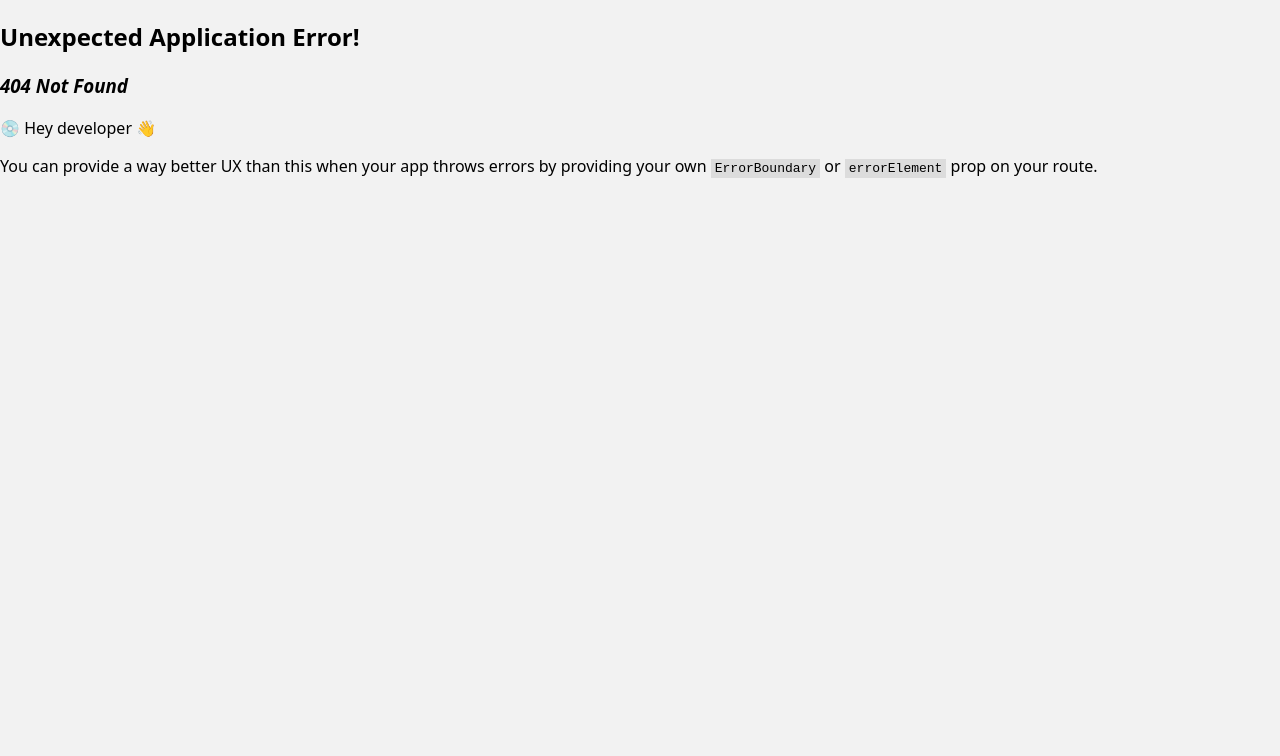
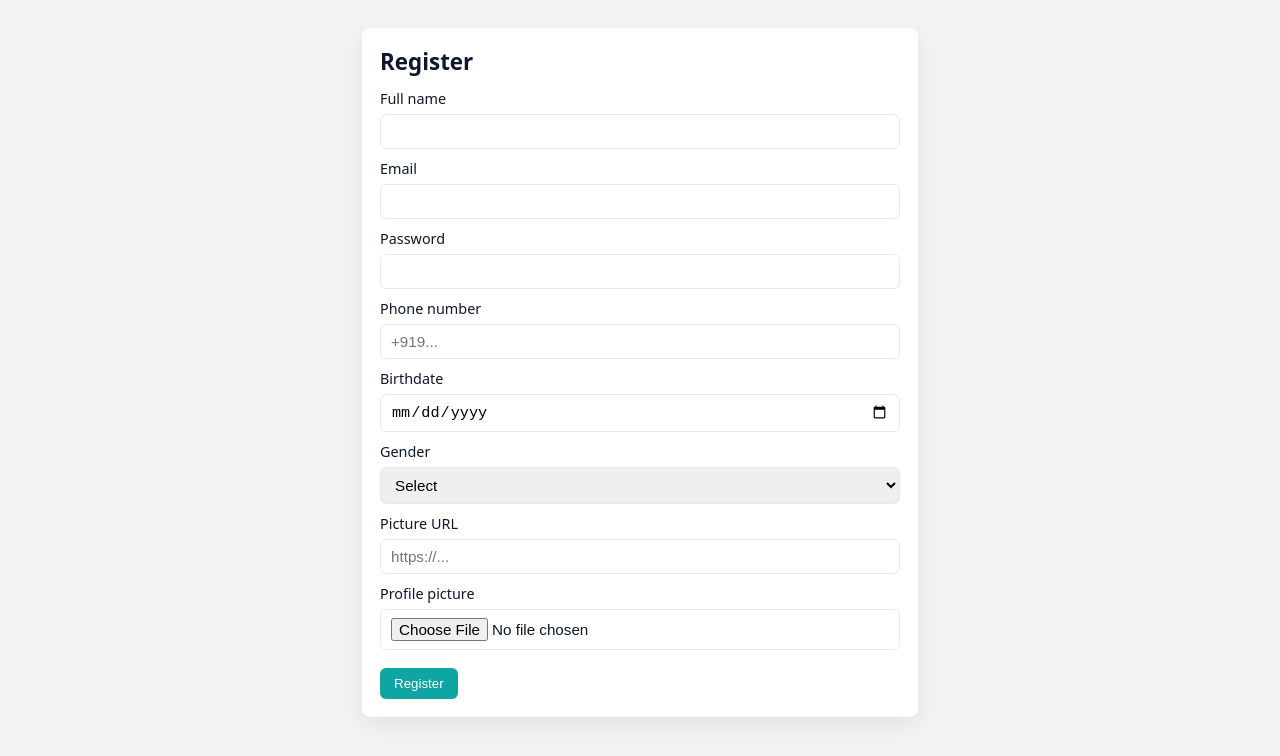
Before and after one commit to thatipradeepreddy/react-frontend, a React (Vite) app: page /register in a window 1280 px wide. Before the commit this address had no page. Shown: the top 756 px of the page. Built offline with nearby package versions, Linux system fonts and the light colour scheme.

Commit message:
Integrated within the presigned url

```diff
--- a/package.json
+++ b/package.json
@@ -10,6 +10,7 @@
     "preview": "vite preview"
   },
   "dependencies": {
+    "axios": "^1.13.2",
     "prettier": "^3.7.1",
     "react": "^19.2.0",
     "react-dom": "^19.2.0",
--- a/src/App.tsx
+++ b/src/App.tsx
@@ -3,10 +3,11 @@ import ProtectedRoute from "./routes/protectedRoute"
 import Login from "./pages/login/login"
 import Dashboard from "./pages/dashboard/dashboard"
 import AppLayout from "./layout/appLayout"
+import Register from "./pages/register/register"
 
 const router = createBrowserRouter([
 	{ path: "/login", element: <Login /> },
-
+	{ path: "/register", element: <Register /> },
 	{
 		path: "/",
 		element: <ProtectedRoute />,
--- a/src/api/api.ts
+++ b/src/api/api.ts
@@ -42,7 +42,7 @@ export async function apiLogin(body: LoginRequest) {
 		method: "POST",
 		headers: { "Content-Type": "application/json" },
 		body: JSON.stringify(body),
-		credentials: "include"
+		// credentials: "include"
 	})
 	const data = await res.json().catch(() => ({ error: "Invalid response" }))
 	if (!res.ok) throw data
--- /dev/null
+++ b/src/api/s3Upload.ts
@@ -0,0 +1,55 @@
+import axios from "axios"
+
+export async function requestPresign(
+	apiBase: string,
+	token: string | null,
+	filename: string,
+	contentType: string,
+	contentLength?: number
+) {
+	const res = await fetch(`${apiBase}/s3/presign`, {
+		method: "POST",
+		headers: {
+			"Content-Type": "application/json",
+			...(token ? { Authorization: `Bearer ${token}` } : {})
+		},
+		body: JSON.stringify({ filename, contentType, contentLength })
+	})
+	if (!res.ok) throw await res.json()
+	return res.json()
+}
+
+export async function uploadToS3WithProgress(
+	uploadUrl: string,
+	file: File,
+	onProgress?: (percentage: number) => void,
+	signal?: AbortSignal
+) {
+	await axios.put(uploadUrl, file, {
+		headers: {
+			"Content-Type": file.type
+		},
+		withCredentials: false,
+
+		onUploadProgress: progressEvent => {
+			if (!progressEvent.total) return
+			const percent = Math.round((progressEvent.loaded * 100) / progressEvent.total)
+			if (onProgress) onProgress(percent)
+		},
+		signal
+	})
+	return true
+}
+
+export async function requestPresignedGet(apiBase: string, token: string | null, key: string) {
+	const res = await fetch(`${apiBase}/s3/presign-download`, {
+		method: "POST",
+		headers: {
+			"Content-Type": "application/json",
+			...(token ? { Authorization: `Bearer ${token}` } : {})
+		},
+		body: JSON.stringify({ key })
+	})
+	if (!res.ok) throw await res.json()
+	return res.json()
+}
--- a/src/pages/login/login.tsx
+++ b/src/pages/login/login.tsx
@@ -1,6 +1,7 @@
 import React, { useEffect, useState } from "react"
 import styles from "./Login.module.css"
 import { apiLogin, apiLogout } from "../../api/api"
+import { useNavigate } from "react-router-dom"
 
 type UserProfile = {
 	name?: string
@@ -24,6 +25,8 @@ export default function Login() {
 			return null
 		}
 	})
+
+	const navigate = useNavigate()
 
 	useEffect(() => {
 		try {
@@ -95,6 +98,10 @@ export default function Login() {
 						<button className={styles.button} type='submit' disabled={loading}>
 							{loading ? "Signing in..." : "Sign in"}
 						</button>
+
+						<button className={styles.button} onClick={() => navigate("/register")}>
+							Register
+						</button>
 					</div>
 
 					{error && <div className={styles.error}>{error}</div>}
--- a/src/pages/register/register.module.css
+++ b/src/pages/register/register.module.css
@@ -68,3 +68,25 @@
 	padding-top: 12px;
 	border-top: 1px dashed #e6e9ef;
 }
+
+.progressWrapper {
+	width: 100%;
+	background: #eee;
+	border-radius: 8px;
+	height: 10px;
+	margin-top: 6px;
+	position: relative;
+}
+
+.progressBar {
+	height: 100%;
+	background: #4caf50;
+	border-radius: 8px;
+	transition: width 0.2s ease;
+}
+
+.progressWrapper span {
+	display: block;
+	margin-top: 4px;
+	font-size: 12px;
+}
--- a/src/pages/register/register.tsx
+++ b/src/pages/register/register.tsx
@@ -1,6 +1,8 @@
-import React, { useState } from "react"
+import React, { useState, useRef } from "react"
 import styles from "./register.module.css"
 import { apiRegister, apiConfirm } from "../../api/api"
+import { requestPresign } from "../../api/s3Upload"
+import axios from "axios"
 
 type FormState = {
 	name: string
@@ -25,26 +27,29 @@ export default function Register() {
 	const [loading, setLoading] = useState(false)
 	const [error, setError] = useState<string | null>(null)
 	const [success, setSuccess] = useState<string | null>(null)
-
 	const [showConfirm, setShowConfirm] = useState(false)
 	const [code, setCode] = useState("")
 	const [confirmLoading, setConfirmLoading] = useState(false)
 	const [confirmError, setConfirmError] = useState<string | null>(null)
+	const [uploadProgress, setUploadProgress] = useState<number>(0)
+	const [uploading, setUploading] = useState<boolean>(false)
+	const [uploadError, setUploadError] = useState<string | null>(null)
+	const [previewUrl, setPreviewUrl] = useState<string | null>(null)
+	const abortRef = useRef<AbortController | null>(null)
+	const MAX_BYTES = Number(import.meta.env.VITE_MAX_PROFILE_IMAGE_BYTES || 1048576)
 
-	function update<K extends keyof FormState>(key: K, value: FormState[K]) {
+	const update = <K extends keyof FormState>(key: K, value: FormState[K]) => {
 		setForm(prev => ({ ...prev, [key]: value }))
 	}
 
-	async function handleSubmit(e: React.FormEvent) {
+	const handleSubmit = async (e: React.FormEvent) => {
 		e.preventDefault()
 		setError(null)
 		setSuccess(null)
-
 		if (!form.name || !form.email || !form.password) {
 			setError("Name, email and password are required.")
 			return
 		}
-
 		setLoading(true)
 		try {
 			await apiRegister({
@@ -65,7 +70,7 @@ export default function Register() {
 		}
 	}
 
-	async function handleConfirm(e: React.FormEvent) {
+	const handleConfirm = async (e: React.FormEvent) => {
 		e.preventDefault()
 		setConfirmError(null)
 		if (!code) {
@@ -84,16 +89,89 @@ export default function Register() {
 		}
 	}
 
+	const uploadToS3WithProgress = async (
+		uploadUrl: string,
+		file: File,
+		onProgress?: (percentage: number) => void,
+		signal?: AbortSignal
+	) => {
+		await axios.put(uploadUrl, file, {
+			headers: {
+				"Content-Type": file.type
+			},
+			onUploadProgress: progressEvent => {
+				if (!progressEvent.total) return
+				const percent = Math.round((progressEvent.loaded * 100) / progressEvent.total)
+				if (onProgress) onProgress(percent)
+			},
+			signal
+		})
+		return true
+	}
+
+	const handleFileUpload = async (e: React.ChangeEvent<HTMLInputElement>) => {
+		const file = e.target.files?.[0]
+		if (!file) return
+
+		if (!file.type.startsWith("image/")) {
+			setUploadError("Only image files are allowed.")
+			return
+		}
+
+		if (file.size > MAX_BYTES) {
+			setUploadError(`File too large. Max ${Math.round(MAX_BYTES / 1024)} KB allowed.`)
+			return
+		}
+
+		setUploadError(null)
+		setUploading(true)
+		setUploadProgress(0)
+
+		const localUrl = URL.createObjectURL(file)
+		setPreviewUrl(localUrl)
+
+		const abort = new AbortController()
+		abortRef.current = abort
+
+		try {
+			const token = localStorage.getItem("token")
+			const BASE = import.meta.env.VITE_API_BASE_URL as string
+
+			const { uploadUrl, key } = await requestPresign(BASE, token, file.name, file.type, file.size)
+
+			await uploadToS3WithProgress(uploadUrl, file, percent => setUploadProgress(percent), abort.signal)
+
+			update("picture", key)
+
+			setUploadProgress(100)
+			setSuccess("Profile image uploaded")
+		} catch (err: any) {
+			if (axios.isCancel && axios.isCancel(err)) {
+				setUploadError("Upload cancelled.")
+			} else if (err?.name === "CanceledError") {
+				setUploadError("Upload cancelled.")
+			} else {
+				console.error(err)
+				setUploadError(err?.error || err?.message || "Upload failed")
+			}
+		} finally {
+			setUploading(false)
+			abortRef.current = null
+		}
+	}
+
+	const cancelUpload = () => {
+		if (abortRef.current) abortRef.current.abort()
+	}
+
 	return (
 		<div className={styles.container}>
 			<h2 className={styles.title}>Register</h2>
-
 			<form className={styles.form} onSubmit={handleSubmit}>
 				<label className={styles.label}>
 					Full name
 					<input className={styles.input} value={form.name} onChange={e => update("name", e.target.value)} />
 				</label>
-
 				<label className={styles.label}>
 					Email
 					<input
@@ -103,7 +181,6 @@ export default function Register() {
 						onChange={e => update("email", e.target.value)}
 					/>
 				</label>
-
 				<label className={styles.label}>
 					Password
 					<input
@@ -113,7 +190,6 @@ export default function Register() {
 						onChange={e => update("password", e.target.value)}
 					/>
 				</label>
-
 				<label className={styles.label}>
 					Phone number
 					<input
@@ -123,7 +199,6 @@ export default function Register() {
 						placeholder='+919...'
 					/>
 				</label>
-
 				<label className={styles.label}>
 					Birthdate
 					<input
@@ -133,7 +208,6 @@ export default function Register() {
 						onChange={e => update("birthdate", e.target.value)}
 					/>
 				</label>
-
 				<label className={styles.label}>
 					Gender
 					<select className={styles.input} value={form.gender} onChange={e => update("gender", e.target.value)}>
@@ -143,7 +217,6 @@ export default function Register() {
 						<option value='other'>Other</option>
 					</select>
 				</label>
-
 				<label className={styles.label}>
 					Picture URL
 					<input
@@ -153,17 +226,33 @@ export default function Register() {
 						placeholder='https://...'
 					/>
 				</label>
-
+				<label className={styles.label}>
+					Profile picture
+					<input className={styles.input} type='file' accept='image/*' onChange={handleFileUpload} />
+				</label>
+				{previewUrl && (
+					<div style={{ marginTop: 8 }}>
+						<img src={previewUrl} alt='preview' style={{ maxWidth: 120, borderRadius: 8 }} />
+					</div>
+				)}
+				{uploading && (
+					<div className={styles.progressWrapper}>
+						<div className={styles.progressBar} style={{ width: `${uploadProgress}%` }} />
+						<span>{uploadProgress}%</span>
+						<button type='button' onClick={cancelUpload} style={{ marginLeft: 8 }}>
+							Cancel
+						</button>
+					</div>
+				)}
+				{uploadError && <div className={styles.error}>{uploadError}</div>}
 				<div className={styles.actions}>
 					<button className={styles.button} type='submit' disabled={loading}>
 						{loading ? "Registering..." : "Register"}
 					</button>
 				</div>
-
 				{error && <div className={styles.error}>{error}</div>}
 				{success && <div className={styles.success}>{success}</div>}
 			</form>
-
 			{showConfirm && (
 				<div className={styles.confirm}>
 					<h3>Confirm account</h3>
--- a/vite.config.ts
+++ b/vite.config.ts
@@ -7,7 +7,11 @@ export default defineConfig(({ mode }) => {
 	return {
 		plugins: [react()],
 		define: {
-			"import.meta.env.VITE_API_BASE_URL": JSON.stringify(env.VITE_API_BASE_URL)
+			"import.meta.env.VITE_API_BASE_URL": JSON.stringify(env.VITE_API_BASE_URL),
+			"import.meta.env.VITE_AWS_REGION": JSON.stringify(env.VITE_AWS_REGION),
+			"import.meta.env.VITE_USER_PROFILE_IMAGE_S3": JSON.stringify(env.VITE_USER_PROFILE_IMAGE_S3),
+			"import.meta.env.VITE_S3_SIGNED_URL_EXPIRES_SECONDS": JSON.stringify(env.VITE_S3_SIGNED_URL_EXPIRES_SECONDS),
+			"import.meta.env.VITE_MAX_PROFILE_IMAGE_BYTES": JSON.stringify(env.VITE_MAX_PROFILE_IMAGE_BYTES)
 		}
 	}
 })
```
Also changed, not shown: 1 other file (tests, documents, lock files or other folders).
